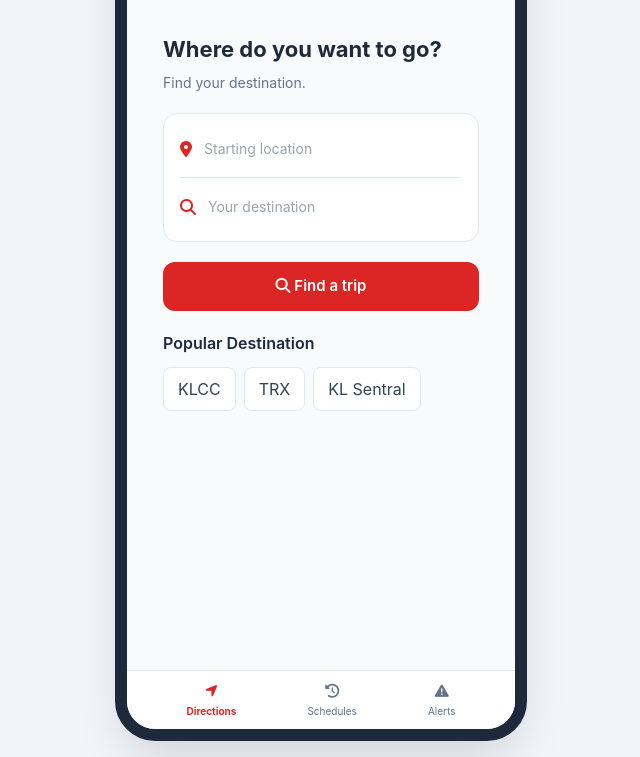
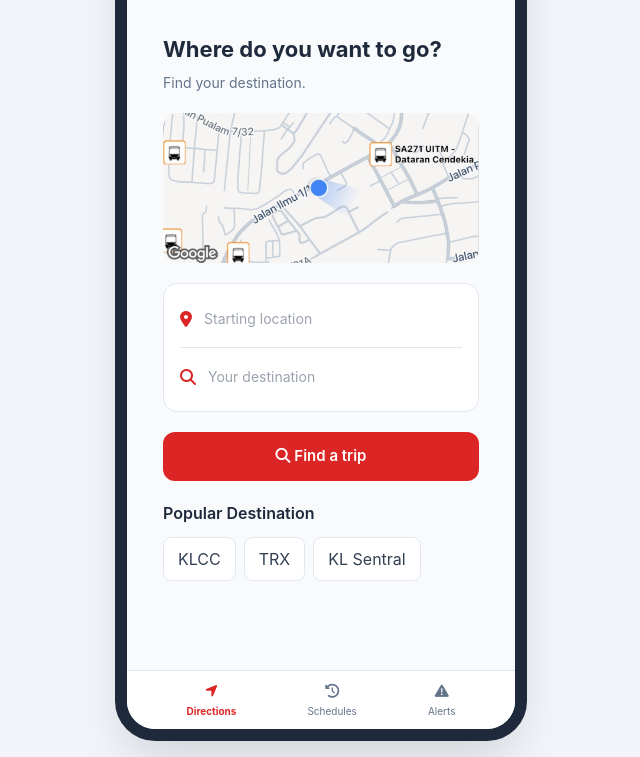
Before and after one commit to ImaniIshak/Moovit_Application, a plain HTML site: page index.html in a window 1280 px wide. Shown: the part 163-920 px from the top of the page, without its empty margins (319-959 px from the left). Drawn offline with nearby package versions, Linux system fonts and the light colour scheme.

Commit message:
Map adding
add a map location on the first screen

```diff
--- a/css/style.css
+++ b/css/style.css
@@ -267,3 +267,12 @@ body {
     border-color: #dc2626;
     color: #dc2626;
 }
+
+/* Top Image */
+.top-image {
+    width: 100%;
+    height: 150px;
+    object-fit: cover;
+    border-radius: 15px;
+    display: block;
+}
--- a/index.html
+++ b/index.html
@@ -72,11 +72,17 @@
 
             <div class="content-area search-page">
 
+
+
                 <div class="search-heading">
                     <h2>Where do you want to go?</h2>
                     <p>Find your destination.</p>
                 </div>
 
+                <!-- Image -->
+                <img src="images/banner.jpg"
+                    alt="MyRapid KL Banner"
+                    class="top-image">
                 <div class="search-box">
 
                     <div class="search-field">
```
Also changed, not shown: images/banner.jpg (added).
